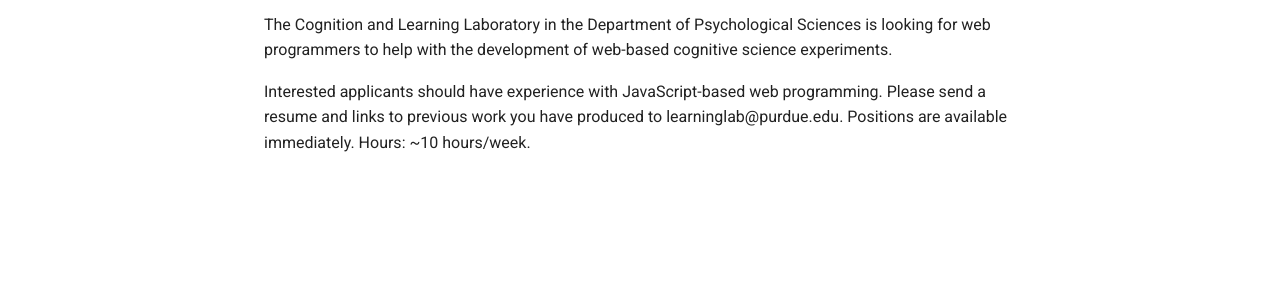
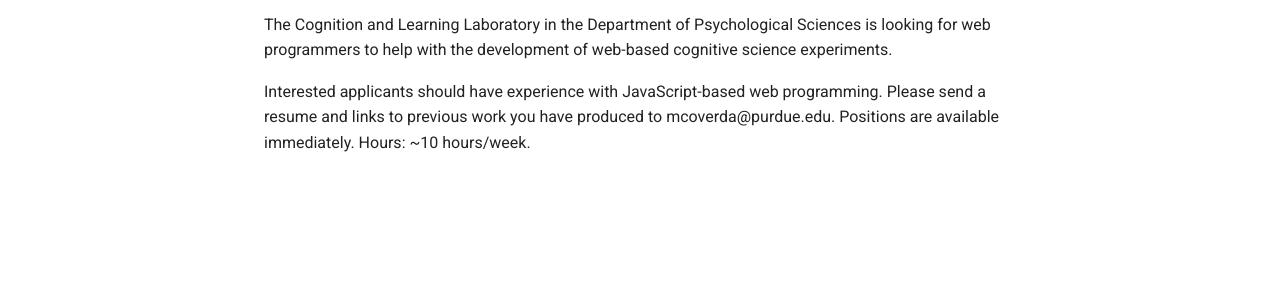
Before and after one commit to shivanya-chandra/pcllab.github.io, an MkDocs documentation site: the page built from docs/joinus/programmers.md, in a window 1280 px wide. Shown: the part 168-468 px from the top of the page. Built offline with MkDocs 1.6.1 and Material for MkDocs 9.7.7, drawn with Linux system fonts in a browser that asks for light colours; comment, search, counter and statistics services are not loaded.

Commit message:
fix and email

```diff
--- a/docs/joinus/programmers.md
+++ b/docs/joinus/programmers.md
@@ -8,4 +8,4 @@
 
 The Cognition and Learning Laboratory in the Department of Psychological Sciences is looking for web programmers to help with the development of web-based cognitive science experiments.
 
-Interested applicants should have experience with JavaScript-based web programming. Please send a resume and links to previous work you have produced to learninglab@purdue.edu. Positions are available immediately. Hours: ~10 hours/week.
+Interested applicants should have experience with JavaScript-based web programming. Please send a resume and links to previous work you have produced to mcoverda@purdue.edu. Positions are available immediately. Hours: ~10 hours/week.
```
Also changed, not shown: docs/people.md (+1 -1 lines).
